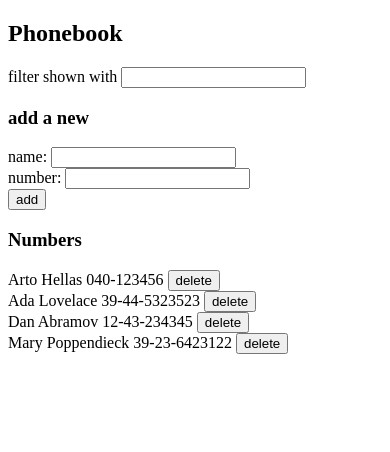
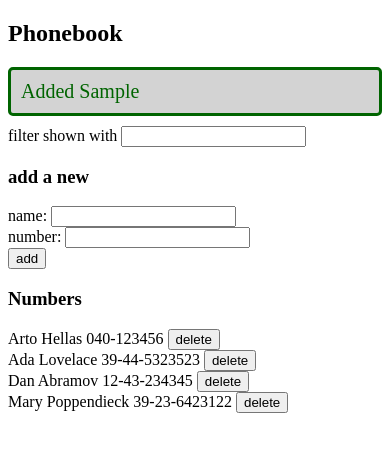
Before and after one commit to stu2101/fullStackOpen, a React (Create React App) app in the folder part2/phonebook/: page / in a window 390 px wide. Both pictures are taken after typing "Sample", "Sample" into the empty fields and a click on the button "add". Shown: the top 452 px of the page. Built offline with nearby package versions, Linux system fonts and the light colour scheme; no server answers; data requests are answered from the project's data file.

Commit message:
phonebook step 12

```diff
--- a/part2/phonebook/src/App.js
+++ b/part2/phonebook/src/App.js
@@ -1,23 +1,23 @@
 import { useState, useEffect } from 'react'
 import PersonForm from './components/PersonForm'
 import Filter from './components/Filter'
-import Numbers from './components/Numbers'
 import Person from './components/Person'
 import personsService from './services/persons'
+import Message from './components/Message'
 
 const App = () => {
-    const [persons, setPersons] = useState([])
-    const [newName, setNewName] = useState('')
-    const [newNumber, setNewNumber] = useState('')
+    const [persons, setPersons] = useState([]);
+    const [newName, setNewName] = useState('');
+    const [newNumber, setNewNumber] = useState('');
     const [filter, setFilter] = useState('');
-    const url = 'http://localhost:3001/persons'
-
+    const [messageText, setMessageText] = useState(null)
+    const [messageType, setMessageType] = useState('')
 
     useEffect(() => {
         personsService
             .getAll()
             .then(initialPersons => {
-                setPersons(initialPersons)
+                setPersons(initialPersons);
             })
     }, [])
 
@@ -30,14 +30,27 @@ const App = () => {
             const message = window.confirm(`${newName} is already added to the phonebook, replace the old number with a new one?`)
             if (message) {
                 const currentPerson = persons.find(person => person.name === newName)
-                const newPerson = {...currentPerson, number: newNumber}
+                const newPerson = { ...currentPerson, number: newNumber }
                 personsService
                     .update(currentPerson.id, newPerson)
-                    .then(returnedPerson => {
-                        setPersons(persons.map(person => person.name === returnedPerson.name? returnedPerson : person))
+                    .then(response => {
+                        setPersons(persons.map(person => person.name === newPerson.name ? newPerson : person))
+                        setNewName('')
+                        setNewNumber('')
+                        setMessageText(`The number of ${newPerson.name} was changed successfuly`)
+                        setTimeout(() => {
+                            setMessageText(null)
+                        }, 3500)
                     })
-                setNewName('')
-                setNewNumber('')
+                    .catch(error => {
+                        setMessageType('error')
+                        setMessageText(`Information of ${newPerson.name} has already been removed from serer`)
+                        setPersons(persons.filter(person => person.name !== newPerson.name))
+                        setTimeout(() => {
+                            setMessageText(null)
+                            setMessageType('')
+                        }, 3500);
+                    })
             }
             return;
         }
@@ -61,8 +74,14 @@ const App = () => {
                 setPersons(persons.concat(person))
             })
 
-        setNewName("")
-        setNewNumber("")
+        setMessageText(`Added ${newName}`)
+        setTimeout(() => {
+            setMessageText(null)
+        }, 3500)
+
+        setNewName('')
+        setNewNumber('')
+
     }
 
     const handleNameChange = (event) => {
@@ -80,8 +99,8 @@ const App = () => {
     return (
         <div>
             <h2>Phonebook</h2>
+            <Message message={messageText} type={messageType} />
             <Filter onChange={handleFilterChange} />
-
             <h3>add a new</h3>
             <PersonForm
                 onSubmit={addNumber}
--- /dev/null
+++ b/part2/phonebook/src/components/Message.js
@@ -0,0 +1,21 @@
+const Message = ({message, type}) => {
+    if (message === null) {
+        return null;
+    }
+
+    if (type === "error") {
+        return (
+            <div className="error">
+                {message}
+            </div>
+        )
+    }
+
+    return (
+        <div className="notification">
+            {message}
+        </div>
+    )
+}
+
+export default Message
--- a/part2/phonebook/src/components/Numbers.js
+++ b/part2/phonebook/src/components/Numbers.js
@@ -1,7 +1,6 @@
+// COMPONENT CURRENTLY NOT IS USE
 import React from 'react'
 import Person from './Person'
-import personsService from '../services/persons'
-
 
 const Numbers = ({ persons, filter, onClick}) => {
     return (
--- /dev/null
+++ b/part2/phonebook/src/index.css
@@ -0,0 +1,19 @@
+.notification {
+    color: darkgreen;
+    background: lightgrey;
+    font-size: 20px;
+    border-style: solid;
+    border-radius: 5px;
+    padding: 10px;
+    margin-bottom: 10px;
+}
+
+.error {
+    color: darkred;
+    background: lightgrey;
+    font-size: 20px;
+    border-style: solid;
+    border-radius: 5px;
+    padding: 10px;
+    margin-bottom: 10px;
+}
--- a/part2/phonebook/src/index.js
+++ b/part2/phonebook/src/index.js
@@ -1,5 +1,6 @@
 import React from 'react';
 import ReactDOM from 'react-dom/client';
 import App from './App';
+import './index.css'
 
 const root = ReactDOM.createRoot(document.getElementById('root')).render(<App />);
```
